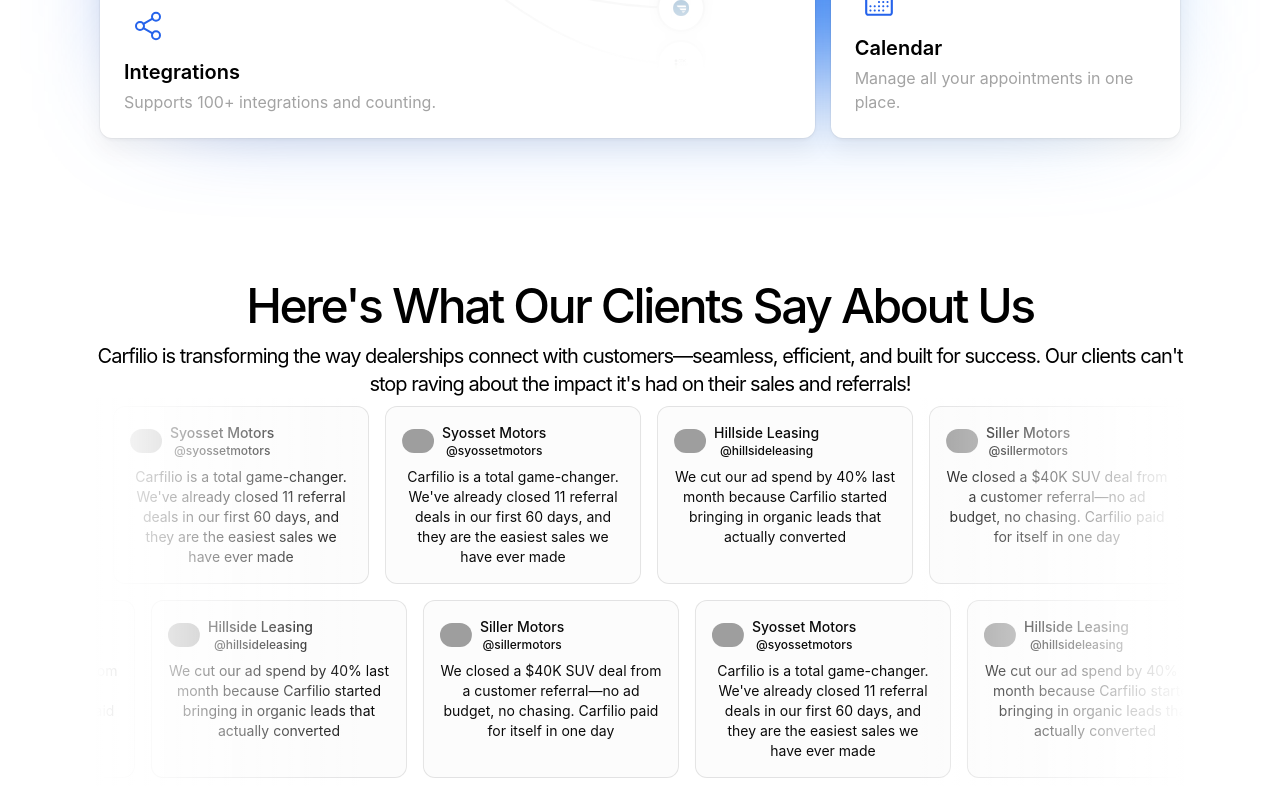
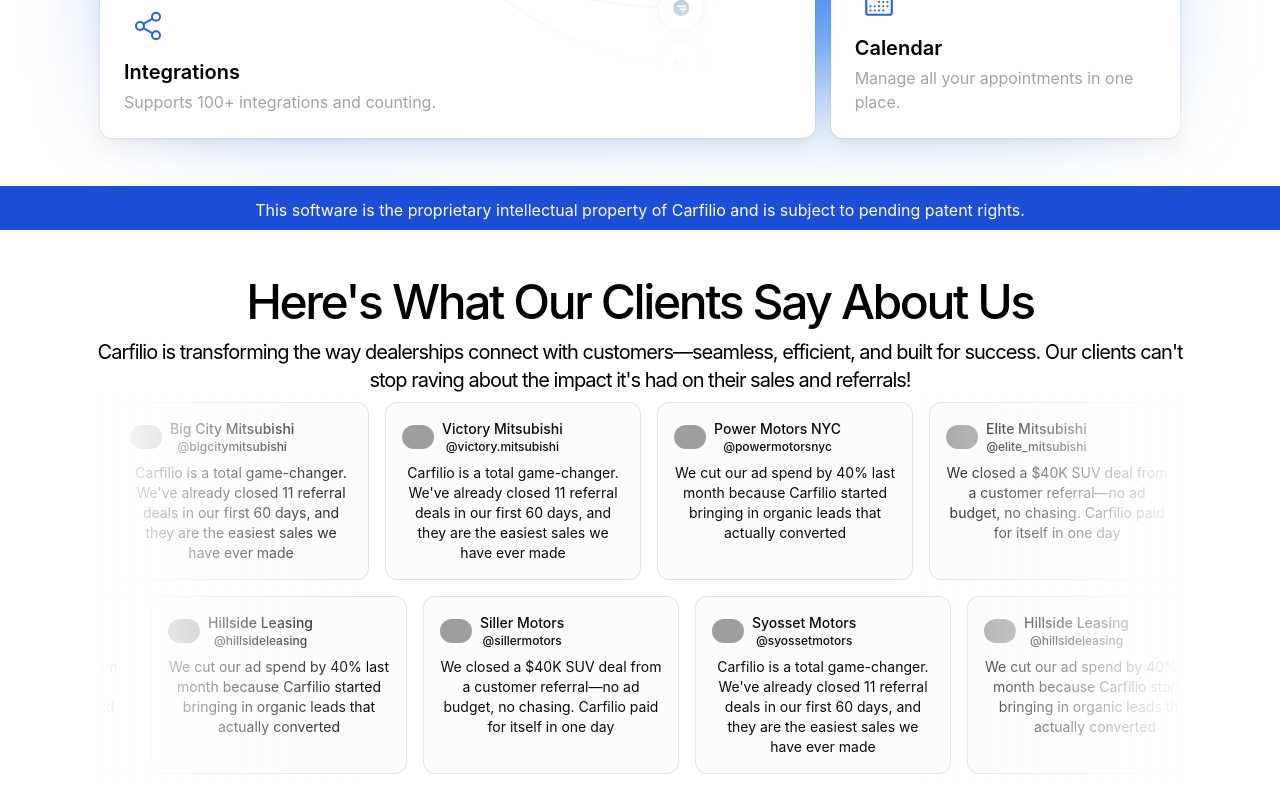
Before and after one commit to mhassaniftikhar97/carfiliowebsite, a Next.js app: page / in a window 1280 px wide. Shown: the part 4480-5280 px from the top of the page. Built offline with nearby package versions, Linux system fonts and the light colour scheme; grey boxes are pictures that could not be loaded.

Commit message:
merge branch

```diff
--- a/app/components/Footer.tsx
+++ b/app/components/Footer.tsx
@@ -7,8 +7,7 @@
 
 const Footer = () => {
   return (
-    <footer className="w-full bg-white pt-8">
-
+    <footer className="w-full bg-white py-8">
       <div className="w-[90%] mx-auto px-6">
         {/* Main content */}
         <div className="flex flex-col md:flex-row justify-between items-start gap-8">
@@ -65,10 +64,10 @@
               © Carfilio. All Rights Reserved.
             </p>
             <div className="flex space-x-6 mt-4 md:mt-0">
-            <Link href="/terms-of-use" className="text-base text-gray-400 hover:text-gray-900">
+            <Link href="/website-terms-of-use" className="text-base text-gray-400 hover:text-gray-900">
                Terms Of Use
               </Link>
-              <Link href="/carfilio-terms" className="text-base text-gray-400 hover:text-gray-900">
+              <Link href="/terms" className="text-base text-gray-400 hover:text-gray-900">
                 Carfilio Terms
               </Link>
               <Link href="/privacy-policy" className="text-base text-gray-400 hover:text-gray-900">
@@ -78,7 +77,6 @@
           </div>
         </div>
       </div>
-
     </footer>
 
   )
--- a/app/components/MarqueeDemo.tsx
+++ b/app/components/MarqueeDemo.tsx
@@ -4,26 +4,26 @@
 
 const reviews = [
   {
-    name: "Syosset Motors",
-    username: "@syossetmotors",
+    name: "Victory Mitsubishi",
+    username: "@victory.mitsubishi",
     body: "Carfilio is a total game-changer. We've already closed 11 referral deals in our first 60 days, and they are the easiest sales we have ever made ",
     img: "https://avatar.vercel.sh/jack",
   },
   {
-    name: "Hillside Leasing",
-    username: "@hillsideleasing",
+    name: "Power Motors NYC",
+    username: "@powermotorsnyc",
     body: "We cut our ad spend by 40% last month because Carfilio started bringing in organic leads that actually converted",
     img: "https://avatar.vercel.sh/jill",
   },
   {
-    name: "Siller Motors",
-    username: "@sillermotors",
+    name: "Elite Mitsubishi",
+    username: "@elite_mitsubishi",
     body: "We closed a $40K SUV deal from a customer referral—no ad budget, no chasing. Carfilio paid for itself in one day",
     img: "https://avatar.vercel.sh/john",
   },
   {
-    name: "Syosset Motors",
-    username: "@syossetmotors",
+    name: "Big City Mitsubishi",
+    username: "@bigcitymitsubishi",
     body: "Carfilio is a total game-changer. We've already closed 11 referral deals in our first 60 days, and they are the easiest sales we have ever made ",
     img: "https://avatar.vercel.sh/jack",
   },
--- a/app/globals.css
+++ b/app/globals.css
@@ -164,3 +164,5 @@
     @apply bg-background text-foreground;
   }
 }
+
+/* CUSTOM STYLES */
--- a/app/page.tsx
+++ b/app/page.tsx
@@ -36,7 +36,10 @@
           <BentoSection />
         </div>
       </div>
-      <div id="reviews" className="py-10 xl:py-36 flex flex-col gap-5 items-center justify-center">
+          <div className="items-center mt-12 p-2 bg-blue-700">
+            <p className="text-base text-white mt-1 text-center">This software is the proprietary intellectual property of Carfilio and is subject to pending patent rights.</p>
+            </div>
+      <div id="reviews" className="py-10 xl:py-12 flex flex-col gap-5 items-center justify-center">
         <div className="text-center w-[85%]">
           <h3 className="text-5xl text-black font-medium tracking-tighter">Here&apos;s What Our Clients Say About Us</h3>
           <p className="text-xl text-black tracking-tighter mt-3">Carfilio is transforming the way dealerships connect with customers—seamless, efficient, and built for success. Our clients can&apos;t stop raving about the impact it&apos;s had on their sales and referrals!</p>
```
Also changed, not shown: app/layout.tsx (line endings or trailing spaces), app/terms/page.tsx (renamed from app/carfilio-terms/page.tsx), app/website-terms-of-use/page.tsx (renamed from app/terms-of-use/page.tsx).
